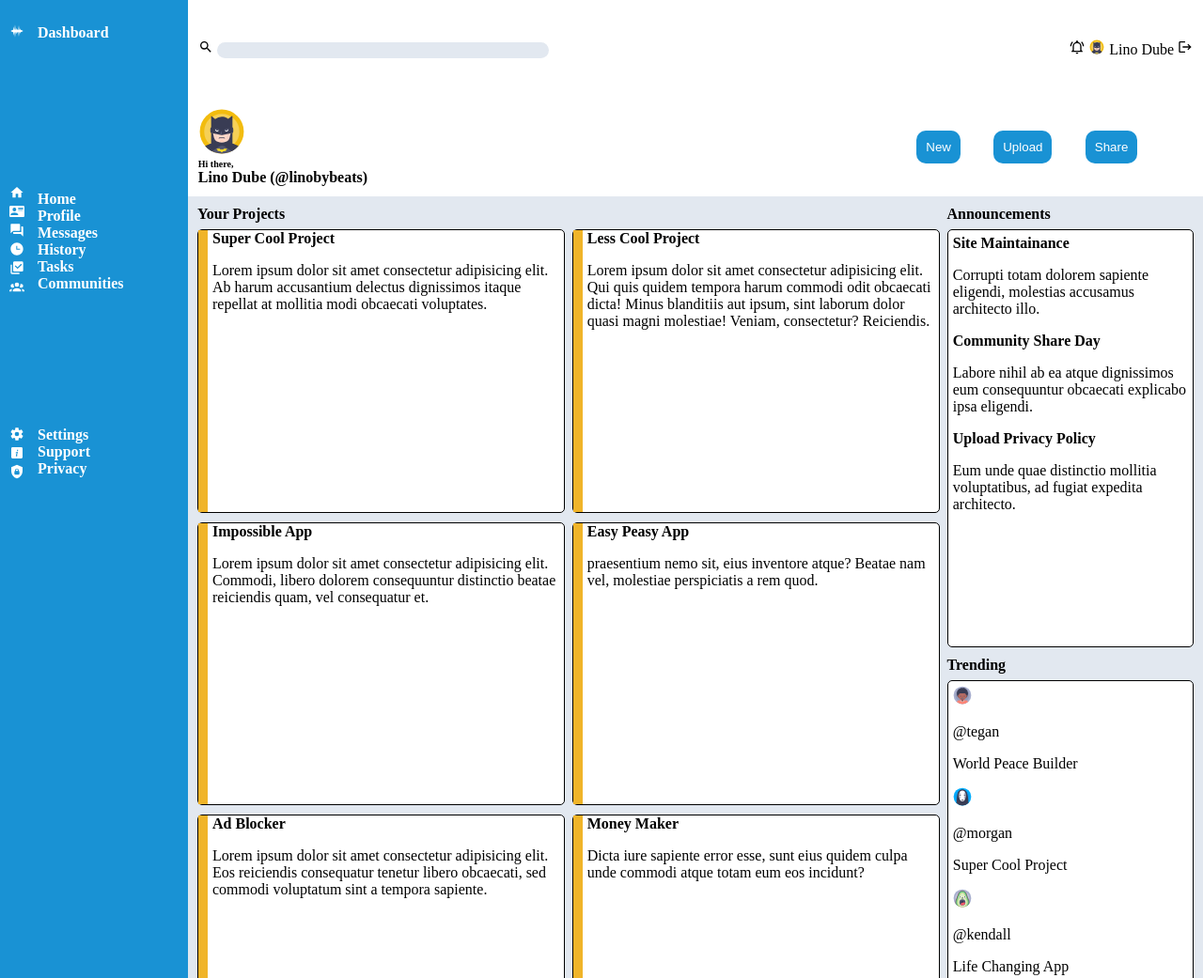
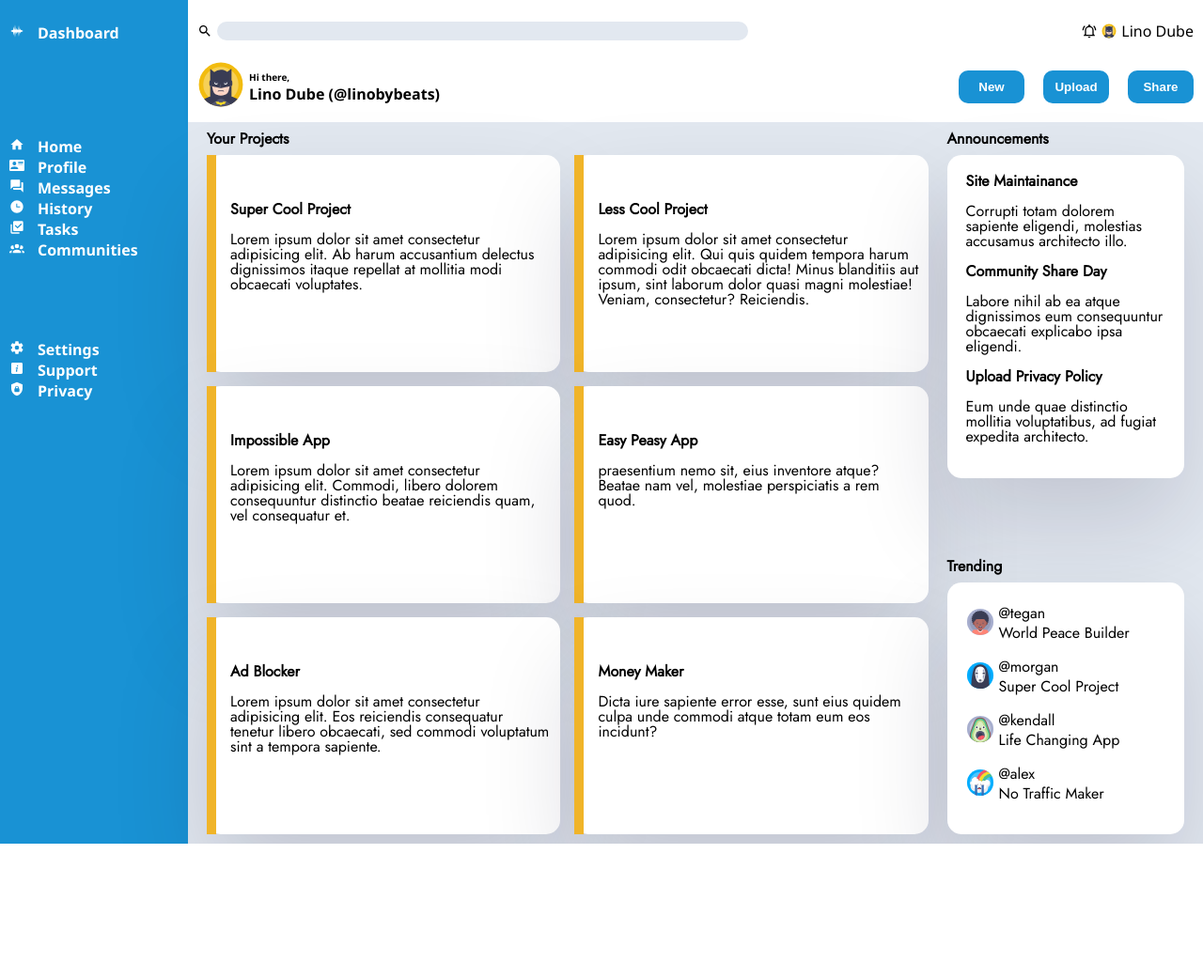
Before and after one commit to lbb97/admin-dashboard, a plain HTML site: page index.html in a window 1280 px wide. Shown: the top 1041 px of the page at 94% size. After the commit the page ends 898 px from the top, so only its background shows below. Drawn offline with Linux system fonts and the light colour scheme.

Commit message:
Restructuring a bit. Fixed the header and main content layout a bit to make it look better

```diff
--- a/css/style.css
+++ b/css/style.css
@@ -1,7 +1,7 @@
 @font-face {
-    font-family: 'athitibold';
-    src: url('athiti-bold-webfont.woff2') format('woff2'),
-         url('athiti-bold-webfont.woff') format('woff');
+    font-family: 'athiti bold';
+    src: url('../fonts/athiti-bold-webfont.woff2') format('woff2'),
+         url('../fonts/athiti-bold-webfont.woff') format('woff');
     font-weight: normal;
     font-style: normal;
 
@@ -11,9 +11,9 @@
 
 
 @font-face {
-    font-family: 'athitiregular';
-    src: url('athiti-regular-webfont.woff2') format('woff2'),
-         url('athiti-regular-webfont.woff') format('woff');
+    font-family: 'athiti regular';
+    src: url('../fonts/athiti-regular-webfont.woff2') format('woff2'),
+         url('../fonts/athiti-regular-webfont.woff') format('woff');
     font-weight: normal;
     font-style: normal;
 
@@ -23,9 +23,9 @@
 
 
 @font-face {
-    font-family: 'jostitalic';
-    src: url('jost-italic-variablefont_wght-webfont.woff2') format('woff2'),
-         url('jost-italic-variablefont_wght-webfont.woff') format('woff');
+    font-family: 'jost italic';
+    src: url('../fonts/jost-italic-variablefont_wght-webfont.woff2') format('woff2'),
+         url('../fonts/jost-italic-variablefont_wght-webfont.woff') format('woff');
     font-weight: normal;
     font-style: normal;
 
@@ -35,9 +35,9 @@
 
 
 @font-face {
-    font-family: 'jostregular';
-    src: url('jost-variablefont_wght-webfont.woff2') format('woff2'),
-         url('jost-variablefont_wght-webfont.woff') format('woff');
+    font-family: 'jost regular';
+    src: url('../fonts/jost-variablefont_wght-webfont.woff2') format('woff2'),
+         url('../fonts/jost-variablefont_wght-webfont.woff') format('woff');
     font-weight: normal;
     font-style: normal;
 
@@ -47,9 +47,9 @@
 
 
 @font-face {
-    font-family: 'montserrat_alternatesbold';
-    src: url('montserratalternates-bold-webfont.woff2') format('woff2'),
-         url('montserratalternates-bold-webfont.woff') format('woff');
+    font-family: 'montserrat bold';
+    src: url('../fonts/montserratalternates-bold-webfont.woff2') format('woff2'),
+         url('../fonts/montserratalternates-bold-webfont.woff') format('woff');
     font-weight: normal;
     font-style: normal;
 
@@ -59,9 +59,9 @@
 
 
 @font-face {
-    font-family: 'montserrat_alternatesregular';
-    src: url('montserratalternates-regular-webfont.woff2') format('woff2'),
-         url('montserratalternates-regular-webfont.woff') format('woff');
+    font-family: 'montserrat regular';
+    src: url('../fonts/montserratalternates-regular-webfont.woff2') format('woff2'),
+         url('../fonts/montserratalternates-regular-webfont.woff') format('woff');
     font-weight: normal;
     font-style: normal;
 
@@ -73,19 +73,20 @@
     --site-primary-color: #ffffffff;
     --site-secondary-color: #e2e8f0ff;
     --site-accent-color: #f0b429ff;
-
-    font-size: 16px;
+    --site-main-darker: rgb(16, 101, 146);
 }
 
 body {
     margin: 0;
     height: 100vh;
+    font-size: 16px;
+    font-family: 'monsterrat regular','Segoe UI', Tahoma, Geneva, Verdana, sans-serif;
 }
 
 .container {
     height: 100%;
     display: grid;
-    grid-template-columns: clamp(150px, 20%, 200px) 4fr;
+    grid-template-columns: clamp(180px, 20%, 200px) 4fr;
 }
 
 .sidebar {
@@ -149,16 +150,26 @@ body {
     grid-row: 3/4;
 }
 
+[class*="-logo-svg"] {
+    height: 16px;
+    width: auto;
+}
+
+[class*="-logo-svg"] path {
+    filter: var(--site-primary-color) !important;
+}
+
 .header {
     grid-column: 2/3;
     background-color: var(--site-primary-color);
+    box-shadow: rgba(0, 0, 0, 0.45) 0px 25px 20px -20px;
     display: grid;
     grid-template-rows: repeat(2, 1fr);
     grid-template-columns: 2fr 1fr;
 }
 
 .user-quick-controls {
-    padding: 0 1%;
+    padding: 0 10px;
     grid-row: 1/2;
     grid-column: 1/3;
     display: grid;
@@ -170,11 +181,32 @@ body {
     grid-column: 1/2;
 }
 
+form {
+    display: flex;
+    box-sizing: border-box;
+    gap: 5px;
+}
+
+label {
+    display: flex;
+    flex-direction: row;
+    align-items: center;
+}
+
 form > input {
-    width: 50%;
+    width: 80%;
+    height: 20px;
     background-color: var(--site-secondary-color);
     border: none;
     border-radius: 10px;
+}
+
+form > input:focus-within {
+    border: none;
+    outline: none;
+    border-radius: 5px;
+    color: var(--site-primary-color);
+    background-color: rgb(177, 177, 177);
 }
 
 .header-user-quick-controls-right {
@@ -185,22 +217,21 @@ form > input {
     align-items: center;
 }
 
-[class*="-logo-svg"] {
-    height: 16px;
-    width: auto;
-}
-
-[class*="-logo-svg"] path {
-    filter: var(--site-primary-color) !important;
-}
-
 .search-label-svg {
     height: 16px;
     width: auto;
 }
 
+.notifications {
+    display: flex;
+}
+
 .notifications-svg {
     height: 16px;
+}
+
+.user-photo {
+    display: flex;
 }
 
 .user-photo > img {
@@ -208,22 +239,35 @@ form > input {
     height: auto;
 }
 
-.user-photo-large > img {
-    width: 50px;
-    height: auto;
+a {
+    text-decoration: none;
+    display: flex;
+}
+
+.user-name {
+    display: flex;
+    align-items: center;
+    gap: 5px;
 }
 
 [class*="-button"] {
     background-color: var(--site-main-color);
     color: var(--site-primary-color);
     font-size: -1rem;
+    font-weight: bold;
+    width: 70px;
     border: none;
     border-radius: 10px;
     padding: 10px 10px;
+    cursor: pointer;
+}
+
+[class*="-button"]:hover {
+    background-color: var(--site-main-darker);
 }
 
 .user-dashboard-controls {
-    padding: 1% 1%;
+    padding: 0 10px 10px;
     grid-row: 2/3;
     grid-column: 1/3;
     display: grid;
@@ -233,6 +277,14 @@ form > input {
 
 .user-identity {
     grid-column: 1/2;
+    display: flex;
+    align-items: center;
+    gap: 5px;
+}
+
+.user-photo-large > img {
+    width: 50px;
+    height: auto;
 }
 
 .user-info {
@@ -245,9 +297,9 @@ form > input {
 
 .dash-content-controls {
     grid-column: 2/3;
-    gap: 10%;
+    gap: 20px;
     display: flex;
-    justify-content: center;
+    justify-content: flex-end;
 }
 
 .main-content {
@@ -257,6 +309,7 @@ form > input {
     display: grid;
     grid-template-columns: 3fr 1fr;
     padding: 10px;
+    font-family: 'jost regular', Arial, Helvetica, sans-serif;
 }
 
 .project-name,
@@ -274,12 +327,13 @@ form > input {
     grid-column: 1/2;
     display: grid;
     grid-template-rows: 25px 1fr;
+    margin: 0 10px;
 }
 
 .the-projects {
     grid-column: 1/2;
     display: grid;
-    gap: 10px;
+    gap: clamp(10px, 2%, 50px);
     grid-template-columns: 1fr 1fr;
     grid-template-rows: repeat(3, 1fr);
     justify-self: center;
@@ -287,13 +341,14 @@ form > input {
 
 .project {
     text-align: start;
-    border: 1px solid black;
-    border-radius: 5px;
+    border: none;
+    border-radius: 15px;
     background-color: var(--site-primary-color);
-    width: clamp(190px, 100%, 400px);
+    box-shadow: rgba(17, 12, 46, 0.15) 0px 48px 100px 0px;
     display: grid;
     gap: 5px;
     grid-template-columns: 10px 1fr;
+    box-sizing: border-box;
 }
 
 .leftbar {
@@ -301,9 +356,9 @@ form > input {
 }
 
 .rightbar {
-    display: grid;
-    align-items: center;
-    align-self: baseline;
+    display: flex;
+    flex-flow: column wrap;
+    margin: 50px 10px;
 }
 
 .main-content-sidebar {
@@ -312,9 +367,12 @@ form > input {
     grid-template-columns: 1fr;
     grid-template-rows: 1fr 1fr;
     gap: 10px;
+    margin: 0 10px 0 0;
+    /* align-items: end; */
 }
 
 .announcements {
+    /* align-self: start; */
     display: grid;
     grid-template-columns: 1fr;
     grid-template-rows: 25px 1fr;
@@ -327,20 +385,27 @@ form > input {
 
 .the-announcements {
     grid-row: 2/3;
-    border: 1px solid black;
-    border-radius: 5px;
+    border: none;
+    border-radius: 15px;
+    box-shadow: rgba(17, 12, 46, 0.15) 0px 48px 100px 0px;
     background-color: var(--site-primary-color);
+    /* padding: 10px; */
 }
 
 .trending {
+    align-self: end;
     display: grid;
     grid-template-columns: 1fr;
     grid-template-rows: 25px 1fr;
 }
 
 .trending-user-avatar-svg {
-    width: 20px;
+    width: 30px;
     height: auto;
+}
+
+.trending-user-name {
+    font-weight: normal;
 }
 
 .trends-label {
@@ -350,12 +415,23 @@ form > input {
 
 .the-trends {
     grid-row: 2/3;
-    border: 1px solid black;
-    border-radius: 5px;
+    border: none;
+    border-radius: 15px;
+    box-shadow: rgba(17, 12, 46, 0.15) 0px 48px 100px 0px;
     background-color: var(--site-primary-color);
+}
+
+.trend {
+    display: flex;
+    align-items: center;
+    margin: 0 0 10px 0;
+}
+
+.trend-text > p {
+    margin: 5px;
 }
 
 .the-announcements,
 .the-trends {
-    padding: 2%;
+    padding: 20px;
 }
--- a/index.html
+++ b/index.html
@@ -140,7 +140,7 @@
 
                     <div class="user-photo"><img src="./img/avatars/avatar-batman-comics.svg" alt=""></div>
 
-                    <div class="user-name">Lino Dube <img class="logout-logo-svg" src="./img/icons/logout.svg" alt="logout icon"></div>
+                    <div class="user-name">Lino Dube</div>
 
                 </div>
 
@@ -235,7 +235,7 @@
 
                         <div class="leftbar"></div>
 
-                        <div class="rightabr">
+                        <div class="rightbar">
 
                             <div class="project-name">Ad Blocker</div>
 
```
